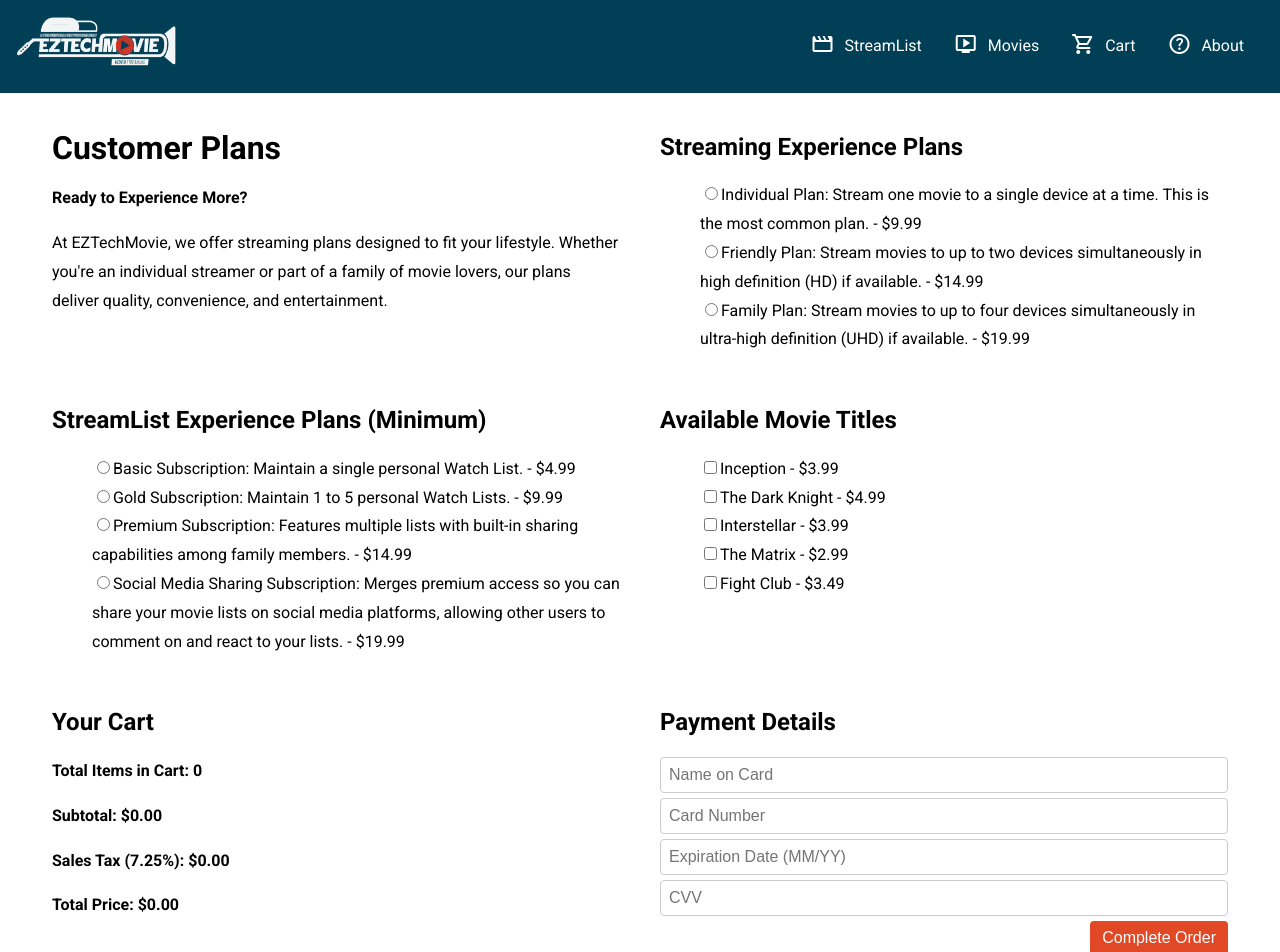
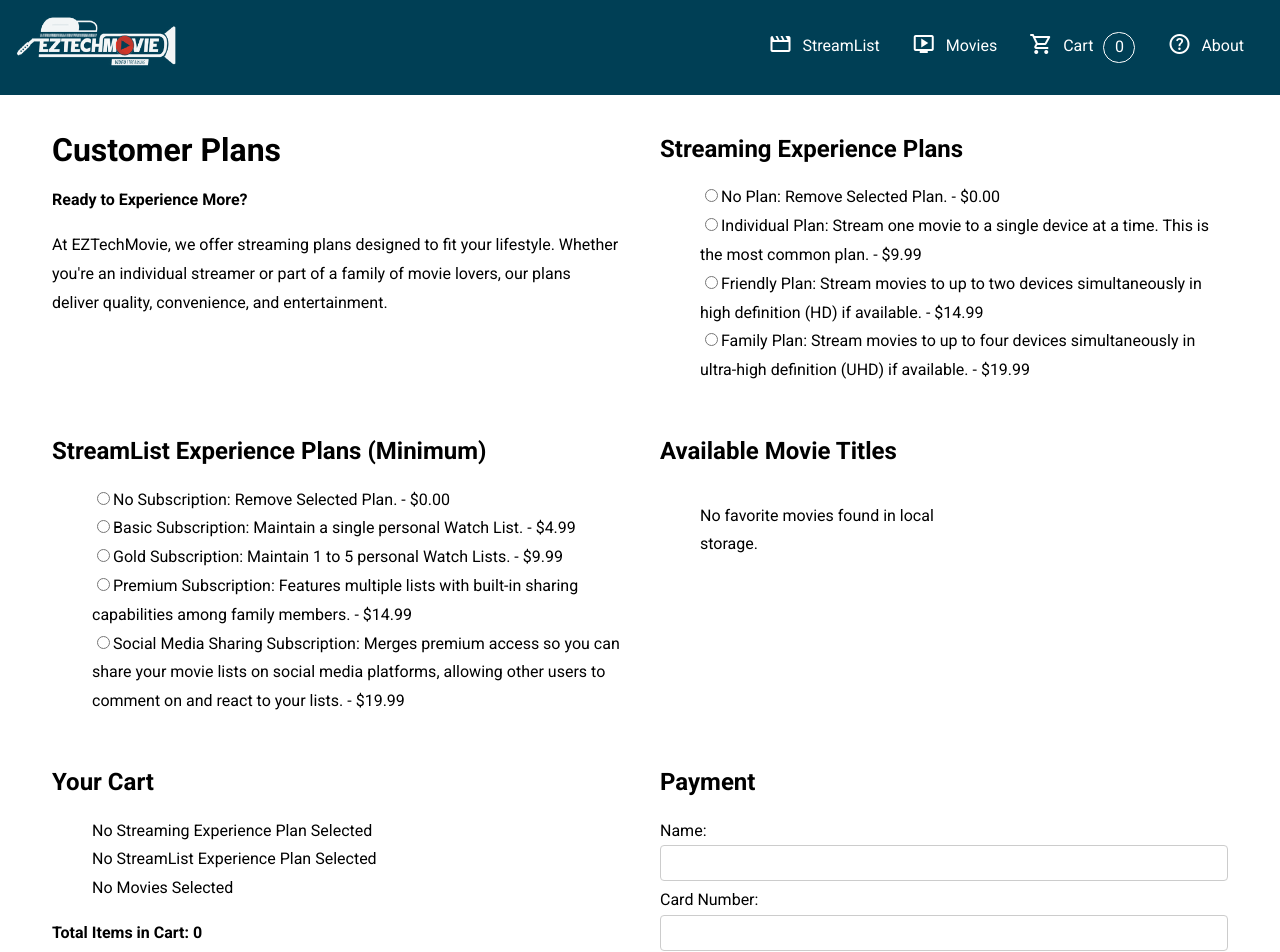
Before and after one commit to Craig-A-Velez/streamlist, a Next.js app: page /cart in a window 1280 px wide. Shown: the top 952 px of the page. Built offline with nearby package versions, Linux system fonts and the light colour scheme.

Commit message:
Updates for cart page, nav, and inclusion of tmdb data fetch api call for favorite movies.

```diff
--- a/app/cart/page.js
+++ b/app/cart/page.js
@@ -3,9 +3,27 @@
 import { useState, useEffect } from 'react';
 
 export default function Cart() {
-    const [selectedStreamingPlan, setSelectedStreamingPlan] = useState(null);
-    const [selectedStreamListPlan, setSelectedStreamListPlan] = useState(null);
-    const [selectedMovies, setSelectedMovies] = useState([]); // Array to hold selected movie titles
+    // Initialize variables with accounting for local storage
+    const [selectedStreamingPlan, setSelectedStreamingPlan] = useState(() => {
+        const storedStreamingPlan = localStorage.getItem('selectedStreamingPlan');
+        return storedStreamingPlan ? JSON.parse(storedStreamingPlan) : null;
+    });
+
+    const [selectedStreamListPlan, setSelectedStreamListPlan] = useState(() => {
+        const storedStreamListPlan = localStorage.getItem('selectedStreamListPlan');
+        return storedStreamListPlan ? JSON.parse(storedStreamListPlan) : null;
+    });
+
+    const [selectedMovies, setSelectedMovies] = useState(() => {
+        const storedMovies = localStorage.getItem('selectedMovies');
+        return storedMovies ? JSON.parse(storedMovies) : [];
+    });
+
+    const [favoriteMovies, setFavoriteMovies] = useState(() => {
+        const storedFavoriteMovies = localStorage.getItem('favoriteMovies');
+        return storedFavoriteMovies ? JSON.parse(storedFavoriteMovies) : [];
+    });
+
     const [totalPrice, setTotalPrice] = useState(0);
     const [salesTax, setSalesTax] = useState(0);
     const [paymentInfo, setPaymentInfo] = useState({
@@ -17,6 +35,7 @@
 
     // Streaming plans with price info
     const streamingPlans = [
+        { name: 'No Plan', detail: 'Remove Selected Plan.', price: 0.00 },
         { name: 'Individual Plan', detail: 'Stream one movie to a single device at a time. This is the most common plan.', price: 9.99 },
         { name: 'Friendly Plan', detail: 'Stream movies to up to two devices simultaneously in high definition (HD) if available.', price: 14.99 },
         { name: 'Family Plan', detail: 'Stream movies to up to four devices simultaneously in ultra-high definition (UHD) if available.', price: 19.99 },
@@ -24,47 +43,36 @@
 
     // StreamList plans with price info
     const streamListPlans = [
+        { name: 'No Subscription', detail: 'Remove Selected Plan.', price: 0.00 },
         { name: 'Basic Subscription', detail: 'Maintain a single personal Watch List.', price: 4.99 },
         { name: 'Gold Subscription', detail: 'Maintain 1 to 5 personal Watch Lists.', price: 9.99 },
         { name: 'Premium Subscription', detail: 'Features multiple lists with built-in sharing capabilities among family members.', price: 14.99 },
         { name: 'Social Media Sharing Subscription', detail: 'Merges premium access so you can share your movie lists on social media platforms, allowing other users to comment on and react to your lists.', price: 19.99 },
     ];
 
-    // Movie titles and rental prices
-    const movieTitles = [
-        { title: 'Inception', rentalPrice: 3.99 },
-        { title: 'The Dark Knight', rentalPrice: 4.99 },
-        { title: 'Interstellar', rentalPrice: 3.99 },
-        { title: 'The Matrix', rentalPrice: 2.99 },
-        { title: 'Fight Club', rentalPrice: 3.49 },
-    ];
-
     // California sales tax rate
     const salesTaxRate = 0.0725;
-
-    // Load selections from local storage
-    useEffect(() => {
-        const storedStreamingPlan = JSON.parse(localStorage.getItem('selectedStreamingPlan'));
-        const storedStreamListPlan = JSON.parse(localStorage.getItem('selectedStreamListPlan'));
-        const storedMovies = JSON.parse(localStorage.getItem('selectedMovies')) || [];
-
-        if (storedStreamingPlan) setSelectedStreamingPlan(storedStreamingPlan);
-        if (storedStreamListPlan) setSelectedStreamListPlan(storedStreamListPlan);
-        setSelectedMovies(storedMovies); // Make sure this works
-    }, []);
 
     // Save selections to local storage whenever they change
     useEffect(() => {
         localStorage.setItem('selectedStreamingPlan', JSON.stringify(selectedStreamingPlan));
+        window.dispatchEvent(new Event('cartUpdated')); // Emit the event to update the count in Navigation
+    }, [selectedStreamingPlan]);
+
+    useEffect(() => {
         localStorage.setItem('selectedStreamListPlan', JSON.stringify(selectedStreamListPlan));
-        localStorage.setItem('selectedMovies', JSON.stringify(selectedMovies)); // Ensure this updates correctly
-    }, [selectedStreamingPlan, selectedStreamListPlan, selectedMovies]);
+        window.dispatchEvent(new Event('cartUpdated')); // Emit the event to update the count in Navigation
+    }, [selectedStreamListPlan]);
+
+    useEffect(() => {
+        localStorage.setItem('selectedMovies', JSON.stringify(selectedMovies));
+        window.dispatchEvent(new Event('cartUpdated')); // Emit the event to update the count in Navigation
+    }, [selectedMovies]);
 
     // Handle selecting/deselecting a streaming plan
     const handleStreamingPlanSelect = (plan) => {
-        // Toggle the selected plan if it's already selected, or set a new one
-        if (selectedStreamingPlan?.name === plan.name) {
-            setSelectedStreamingPlan(null); // Deselect
+        if (plan.name === 'No Plan') {
+            setSelectedStreamingPlan(null); // Deselect and remove from local storage
         } else {
             setSelectedStreamingPlan(plan); // Select new plan
         }
@@ -72,9 +80,8 @@
 
     // Handle selecting/deselecting a StreamList plan
     const handleStreamListPlanSelect = (plan) => {
-        // Toggle the selected plan if it's already selected, or set a new one
-        if (selectedStreamListPlan?.name === plan.name) {
-            setSelectedStreamListPlan(null); // Deselect
+        if (plan.name === 'No Subscription') {
+            setSelectedStreamListPlan(null); // Deselect and remove from local storage
         } else {
             setSelectedStreamListPlan(plan); // Select new plan
         }
@@ -84,11 +91,17 @@
     const handleMovieSelect = (title) => {
         setSelectedMovies((prevSelected) => {
             if (prevSelected.includes(title)) {
-                return prevSelected.filter((t) => t !== title); // Deselect the movie if already selected
+                return prevSelected.filter((t) => t !== title); // Deselect the movie
             } else {
                 return [...prevSelected, title]; // Select the new movie
             }
         });
+
+        // Update local storage
+        localStorage.setItem('selectedMovies', JSON.stringify([...selectedMovies, title]));
+
+        // Dispatch a custom event to update the Navigation item count
+        window.dispatchEvent(new Event('cartUpdated'));
     };
 
     // Update total price including sales tax
@@ -96,8 +109,8 @@
         const streamingPrice = selectedStreamingPlan ? selectedStreamingPlan.price : 0;
         const streamListPrice = selectedStreamListPlan ? selectedStreamListPlan.price : 0;
         const moviePrice = selectedMovies.reduce((total, movie) => {
-            const movieData = movieTitles.find((m) => m.title === movie);
-            return total + (movieData ? movieData.rentalPrice : 0);
+            const movieData = favoriteMovies.find((m) => m.title === movie);
+            return total + (movieData ? 3.99 : 0); // Assume rental price is 3.99 if not provided
         }, 0);
         const subtotal = streamingPrice + streamListPrice + moviePrice;
         const tax = subtotal * salesTaxRate;
@@ -174,8 +187,9 @@
             {/* Available Movies */}
             <div className="section">
                 <h2>Available Movie Titles</h2>
-                <ul>
-                    {movieTitles.map((movie, index) => (
+                <ul className="movie-titles">
+                    {favoriteMovies.length > 0 ? (
+                        favoriteMovies.map((movie, index) => (
                             <li key={index}>
                                 <label>
                                     <input
@@ -183,10 +197,13 @@
                                         checked={selectedMovies.includes(movie.title)}
                                         onChange={() => handleMovieSelect(movie.title)}
                                     />
-                                {movie.title} - ${movie.rentalPrice.toFixed(2)}
+                                    {movie.title} - $3.99
                                 </label>
                             </li>
-                    ))}
+                        ))
+                    ) : (
+                        <p>No favorite movies found in local storage.</p>
+                    )}
                 </ul>
             </div>
 
@@ -194,15 +211,23 @@
             <div className="section">
                 <h2>Your Cart</h2>
                 <ul>
-                    {selectedStreamingPlan && (
+                    {selectedStreamingPlan ? (
                         <li>{selectedStreamingPlan.name} - ${selectedStreamingPlan.price.toFixed(2)}</li>
+                    ) : (
+                        <li>No Streaming Experience Plan Selected</li>
                     )}
-                    {selectedStreamListPlan && (
+                    {selectedStreamListPlan ? (
                         <li>{selectedStreamListPlan.name} - ${selectedStreamListPlan.price.toFixed(2)}</li>
+                    ) : (
+                        <li>No StreamList Experience Plan Selected</li>
                     )}
-                    {selectedMovies.map((movie, index) => (
-                        <li key={index}>{movie} - ${movieTitles.find(m => m.title === movie).rentalPrice.toFixed(2)}</li>
-                    ))}
+                    {selectedMovies.length > 0 ? (
+                        selectedMovies.map((movie, index) => (
+                            <li key={index}>{movie} - $3.99</li> // Assuming fixed price for now
+                        ))
+                    ) : (
+                        <li>No Movies Selected</li>
+                    )}
                 </ul>
                 <p>
                     <b>Total Items in Cart: {
@@ -211,49 +236,54 @@
                         selectedMovies.length
                     }</b>
                 </p>
-                    <p><b>Subtotal: ${((totalPrice / (1 + salesTaxRate))).toFixed(2)}</b></p>
-                    <p><b>Sales Tax (7.25%): ${salesTax.toFixed(2)}</b></p>
-                    <p><b>Total Price: ${totalPrice.toFixed(2)}</b></p>
-
+                <p>
+                    <b>Subtotal: ${totalPrice.toFixed(2)}</b> <br />
+                    <b>Sales Tax: ${salesTax.toFixed(2)}</b>
+                </p>
             </div>
 
-            {/* Payment Details */}
+
+            {/* Payment Form */}
             <div className="section payment-details">
-                <h2>Payment Details</h2>
+                <h2>Payment</h2>
                 <form onSubmit={handlePaymentSubmit}>
+                    <label>
+                        Name:
                         <input
                             type="text"
                             name="name"
-                        placeholder="Name on Card"
                             value={paymentInfo.name}
                             onChange={handlePaymentChange}
-                        required
                         />
+                    </label>
+                    <label>
+                        Card Number:
                         <input
                             type="text"
                             name="cardNumber"
-                        placeholder="Card Number"
                             value={paymentInfo.cardNumber}
                             onChange={handlePaymentChange}
-                        required
                         />
+                    </label>
+                    <label>
+                        Expiration:
                         <input
                             type="text"
                             name="expiration"
-                        placeholder="Expiration Date (MM/YY)"
                             value={paymentInfo.expiration}
                             onChange={handlePaymentChange}
-                        required
                         />
+                    </label>
+                    <label>
+                        CVV:
                         <input
                             type="text"
                             name="cvv"
-                        placeholder="CVV"
                             value={paymentInfo.cvv}
                             onChange={handlePaymentChange}
-                        required
                         />
-                    <button type="submit">Complete Order</button>
+                    </label>
+                    <button type="submit">Submit Payment</button>
                 </form>
             </div>
         </div>
--- a/app/components/nav.js
+++ b/app/components/nav.js
@@ -1,22 +1,52 @@
 'use client';
 import Link from 'next/link';
 import Image from 'next/image';
-import { useState } from 'react';
+import { useState, useEffect } from 'react';
 import ezstreamLogo from '../components/images/ezstreamlogo.png';
 
 export default function Navigation() {
     const [isMenuOpen, setMenuOpen] = useState(false);
+    const [itemCount, setItemCount] = useState({ movies: 0, streamingPlan: 0, streamListPlan: 0 });
 
     const toggleMenu = () => {
         setMenuOpen(!isMenuOpen);
     };
 
+    useEffect(() => {
+        // Function to count items in local storage
+        const countItemsInLocalStorage = () => {
+            const selectedMovies = JSON.parse(localStorage.getItem('selectedMovies')) || [];
+            const selectedStreamingPlan = JSON.parse(localStorage.getItem('selectedStreamingPlan'));
+            const selectedStreamListPlan = JSON.parse(localStorage.getItem('selectedStreamListPlan'));
+
+            setItemCount({
+                movies: selectedMovies.length,
+                streamingPlan: selectedStreamingPlan ? 1 : 0,
+                streamListPlan: selectedStreamListPlan ? 1 : 0,
+            });
+        };
+
+        // Count items when the component mounts
+        countItemsInLocalStorage();
+
+        // Listen for the custom cartUpdated event
+        const handleCartUpdated = () => {
+            countItemsInLocalStorage();
+        };
+
+        window.addEventListener('cartUpdated', handleCartUpdated);
+
+        // Clean up event listener on unmount
+        return () => {
+            window.removeEventListener('cartUpdated', handleCartUpdated);
+        };
+    }, []);
+
     return (
-
         <nav className="navbar">
             <div className="logo">
                 <Link href="/">
-                    <Image src={ezstreamLogo} alt="EZStream Logo" width={160} height={50 } priority={true } />
+                    <Image src={ezstreamLogo} alt="EZStream Logo" width={160} height={50} priority={true} />
                 </Link>
             </div>
 
@@ -41,6 +71,8 @@
                     <Link href="/cart">
                         <span className="material-symbols-outlined">shopping_cart</span>
                         <span>Cart</span>
+                        {/* Show the number of movies selected */}
+                        <span className="item-count">{itemCount.movies + itemCount.streamingPlan + itemCount.streamListPlan}</span>
                     </Link>
                 </li>
                 <li>
@@ -51,5 +83,5 @@
                 </li>
             </ul>
         </nav>
-    )
+    );
 }
--- a/app/globals.css
+++ b/app/globals.css
@@ -61,6 +61,18 @@
     padding-left: 10px;
 }
 
+nav .item-count {
+    margin-left: 10px;
+    border-radius: 100px;
+    text-align: center;
+    width: 30px;
+    border: solid 1px white;
+    transition: border-color 0.3s ease-in-out;
+}
+
+nav a:hover .item-count {
+    border-color: red;
+}
 
 /* Hide menu on mobile */
 .hamburger {
@@ -186,8 +198,6 @@
     text-decoration: none !important;
 }
 
-
-
 #watchlist ul li {
     border-bottom: 1px solid #c3c5cc;
     line-height: 2rem;
@@ -205,6 +215,11 @@
     text-decoration-color: rgb(225, 73, 38);
 }
 
+/* Cart Page Movie Titles */
+
+ul.movie-titles {
+    columns: 2;
+}
 /* Payment Details */
 #cart {
     padding: 20px 0;
@@ -275,3 +290,34 @@
         margin-right: 0;
     }
 }
+
+/* Movies Page */
+
+#movie-list {
+    display: flex;
+    flex-flow: row wrap;
+    justify-content: space-evenly;
+}
+
+.card-holder {
+    width: 350px;
+    padding: 10px;
+}
+
+.movie-card {
+    border: 1px solid slategray;
+    border-radius: 5px;
+}
+
+.movie-card .poster {
+    width: 100%;
+    height: 500px;
+    background-size: cover;
+}
+
+.info-card {
+    padding: 0 10px;
+    max-height: 260px;
+    overflow: hidden;
+    text-overflow: ellipsis;
+}
```
Also changed, not shown: app/movies/page.js (+66 -2 lines), app/page.js (+6 -3 lines). Lines whose indentation alone changed are shown as unchanged.
